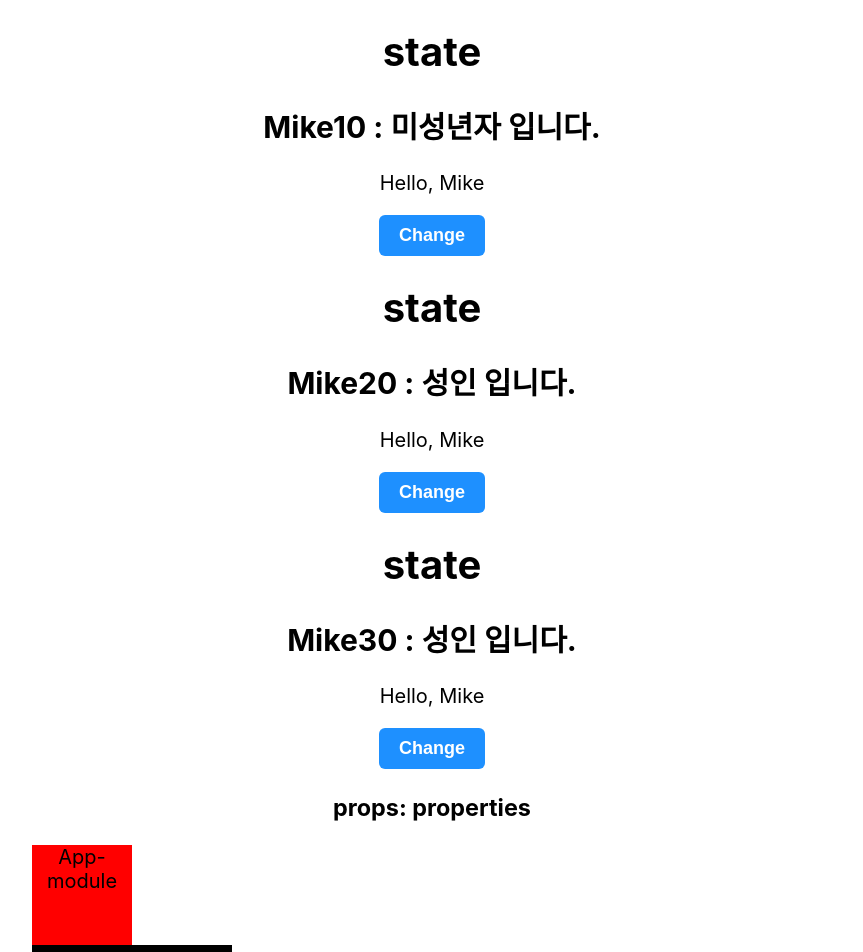
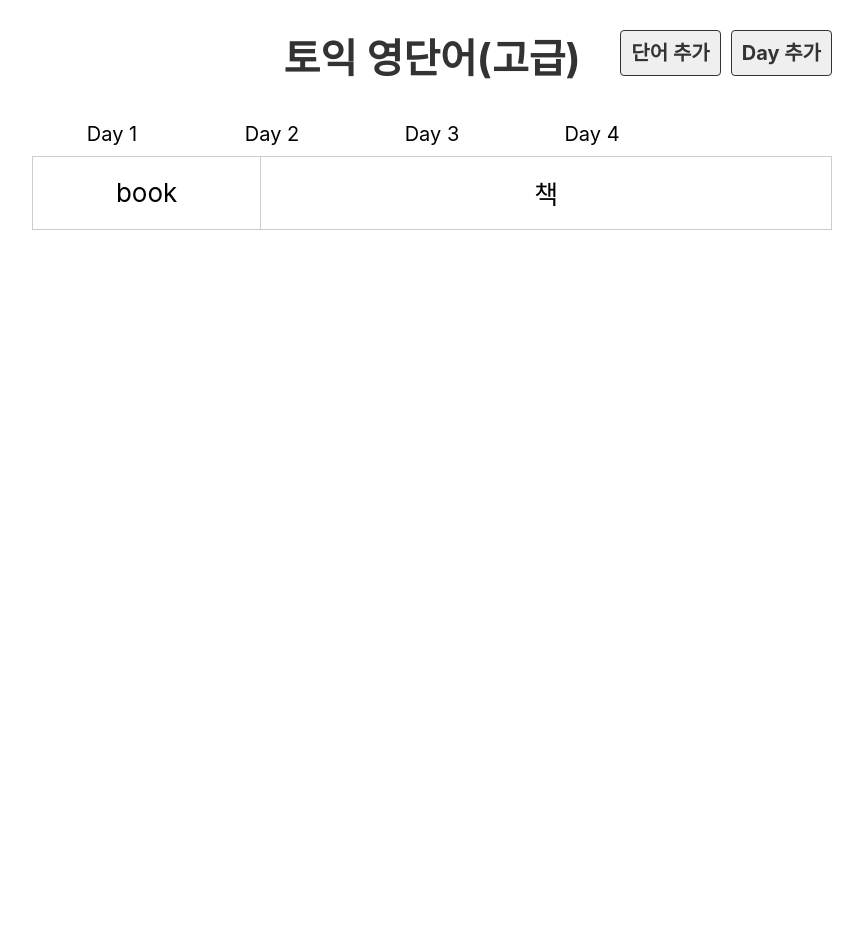
Before and after one commit to Hyejinijini/react-study, a React (Create React App) app: page / in a window 1280 px wide. Shown: the top 952 px of the page, without its empty margins (208-1071 px from the left). After the commit the page ends 800 px from the top, so only its background shows below. Built offline with nearby package versions, Linux system fonts and the light colour scheme.

Commit message:
update: App.js 수정
불필요한 import 는 없애고, 필요한 파일들만 import

```diff
--- a/src/App.js
+++ b/src/App.js
@@ -1,14 +1,14 @@
 import "./assets/styles/app/App.css";
-import Hello from "./components/hello/Hello.js";
-import styles from "./assets/styles/app/App.module.css";
+import Header from "./components/header/Header";
+import Day from "./components/main/components/Day.js";
+import DayList from "./components/main/components/DayList.js";
 
 function App() {
   return (
     <div className="App">
-      <Hello />
-      <h3>props: properties</h3>
-      <div className={styles.box}>App-module</div>
-      <div className="box">App</div>
+      <Header />
+      <DayList />
+      <Day />
     </div>
   );
 }
```
